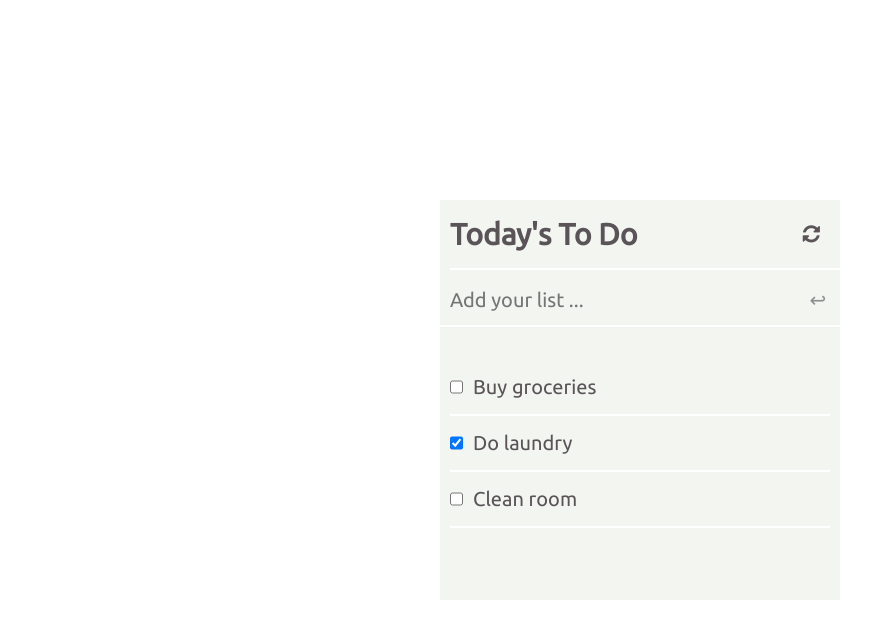
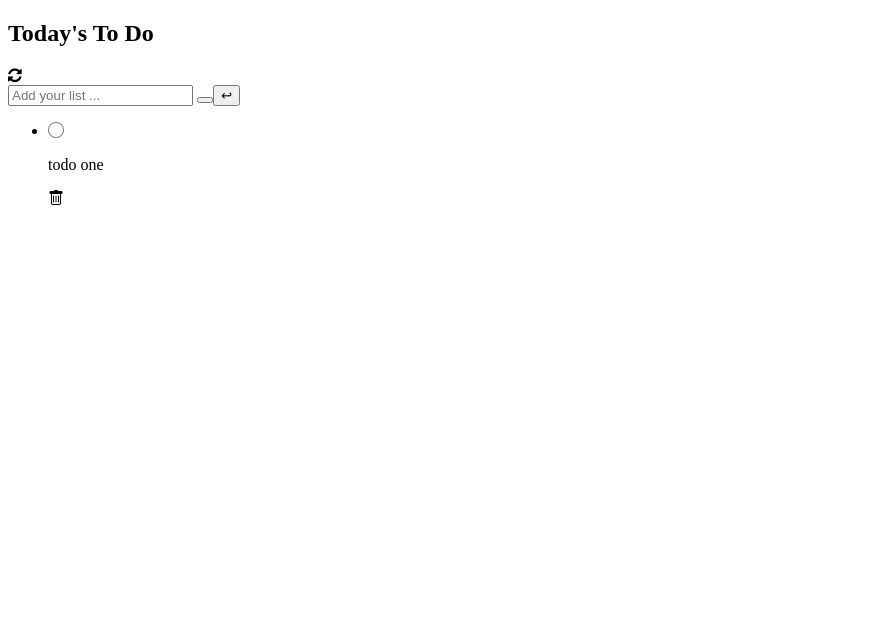
Before and after one commit to Naledi-Dikgale/todo-list, a website: page src/index.html in a window 1280 px wide. Shown: the whole page, without its empty margins (0-895 px from the left). Drawn offline with nearby package versions, Linux system fonts and the light colour scheme.

Commit message:
Update index.html

```diff
--- a/src/index.html
+++ b/src/index.html
@@ -8,7 +8,6 @@
   <title>ToDo List App</title>
   <link rel="stylesheet" href="https://cdn.jsdelivr.net/npm/bootstrap-icons@1.8.3/font/bootstrap-icons.css" />
   <link rel="stylesheet" href="http://maxcdn.bootstrapcdn.com/font-awesome/4.3.0/css/font-awesome.min.css">
-  <link rel="stylesheet" href="./style.css" />
 </head>
 
 <body>
@@ -44,7 +43,6 @@
 
   </div>
 
-  <script src="./index.js"></script>
 </body>
 
 </html>
```
